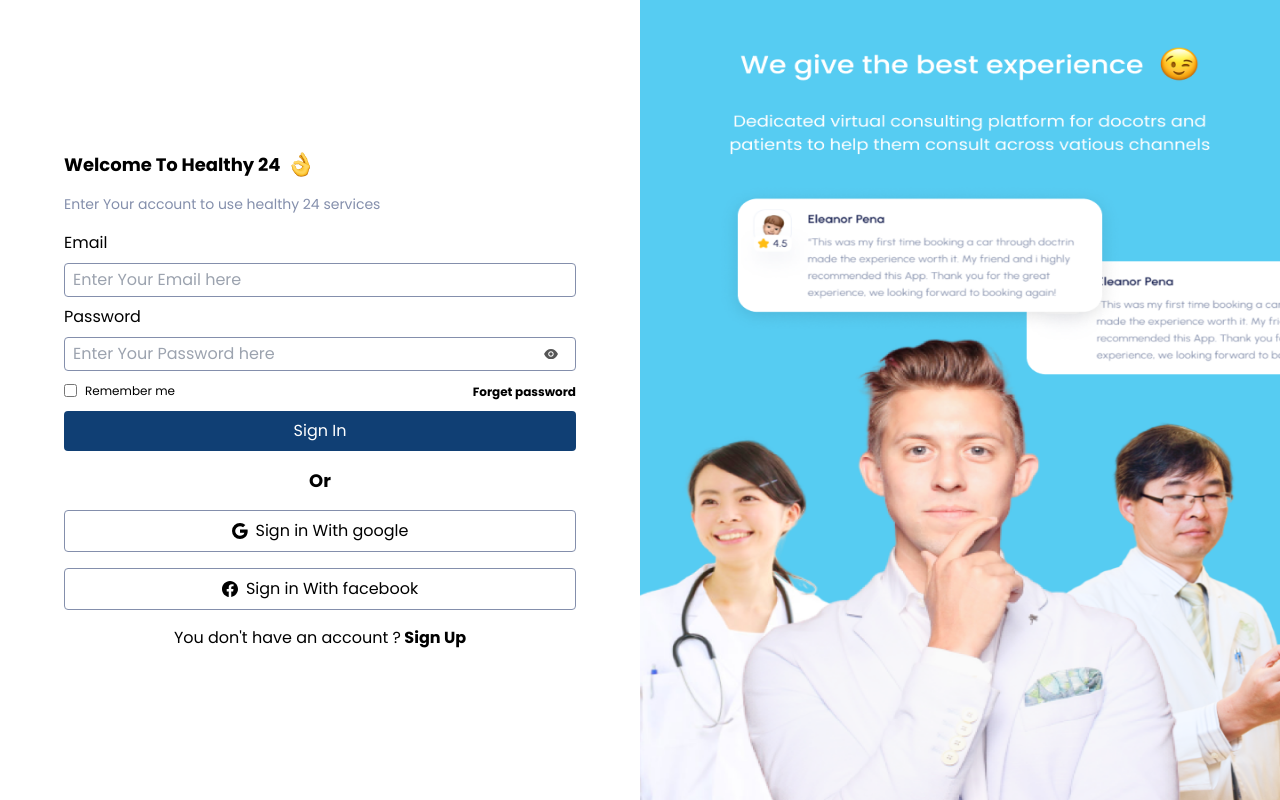
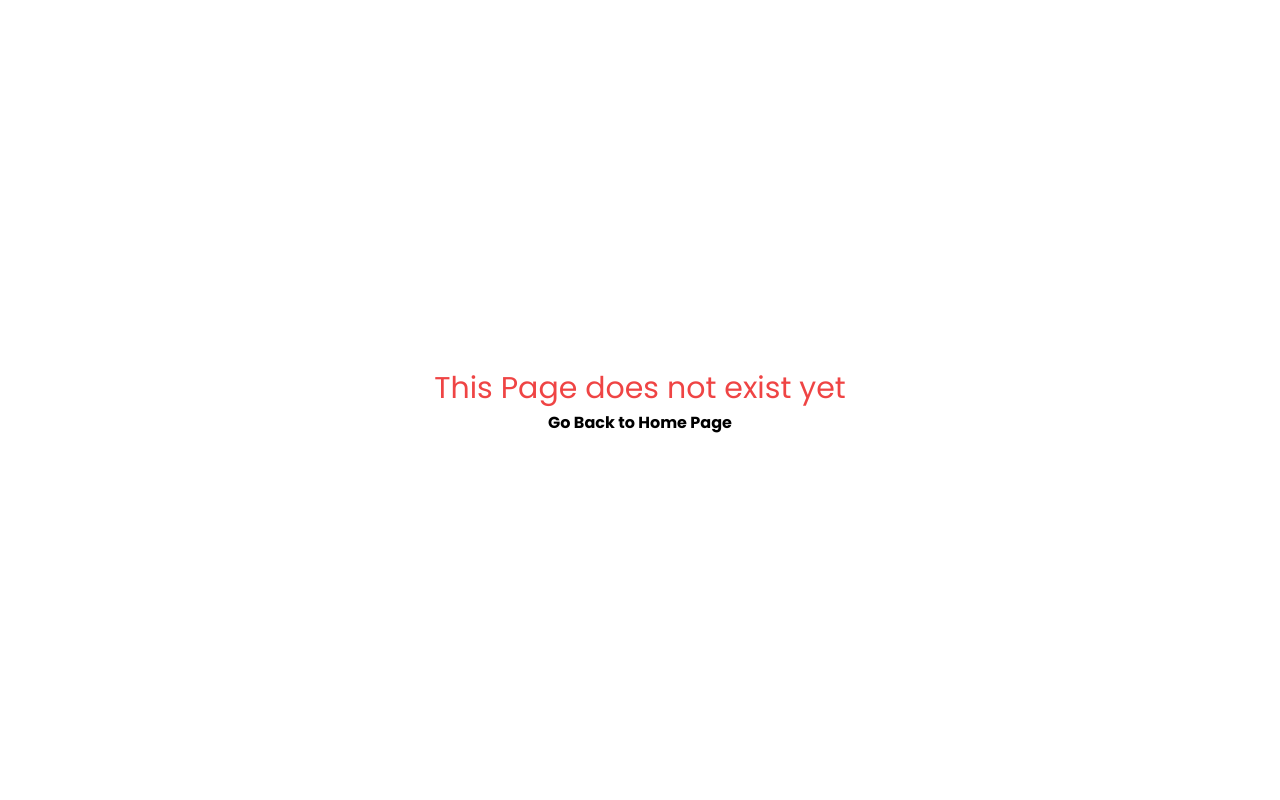
Before and after one commit to lokmaneghedied/healthy24, a React (Create React App) app: page /EditProfile in a window 1280 px wide. Before the commit this address led to /healthy24. Built offline with nearby package versions, Linux system fonts and the light colour scheme; no server answers.

Commit message:
fix routes

```diff
--- a/src/App.tsx
+++ b/src/App.tsx
@@ -18,15 +18,15 @@ const router = createBrowserRouter(
     <Route>
       {/* PUBLIC ROUTES */}
         <Route path="healthy24" element={<SignIn />} />
-        <Route path="signup" element={<SignUp />} />
-        <Route path="resetpassword" >
+        <Route path="healthy24/signup" element={<SignUp />} />
+        <Route path="healthy24/resetpassword" >
           <Route index element={<ResetPassword />} />
           <Route path="otpverification/:email" element={<OtpVerification />} />
         </Route>
 
         {/* PRIVATE ROUTES */}
         <Route
-          path="/"
+          path="healthy24"
           element={<AuthRoute > <Home /> </AuthRoute> } >
           <Route path="Dashboard" element={<DashBoard />} />
           <Route path="Profile" element={<Profile />} />
--- a/src/config/AuthRoute.tsx
+++ b/src/config/AuthRoute.tsx
@@ -18,7 +18,7 @@ const AuthRoute: React.FunctionComponent<IAuthRouteProps> = (props) => {
             if (user) {
                 setLoading(false);
             } else {
-                navigate('healthy24');
+                navigate('/healthy24');
             }
         });
 
--- a/src/pages/private/editProfile/EditProfile.tsx
+++ b/src/pages/private/editProfile/EditProfile.tsx
@@ -63,7 +63,7 @@ export const EditProfile = () => {
     dispatch(
       setCurrentDoctor(doct)
     )
-    navigate('/Profile')
+    navigate('/healthy24/Profile')
     // fetch(`${apiConfig.apiUrl1}/${id}`,{
     //   method: 'PUT',
     //     body: JSON.stringify(doct),
@@ -165,7 +165,7 @@ export const EditProfile = () => {
 
             {/* SAVE + CANCEL */}
             <div className='editProfile-buttons'>
-              <NavLink className='white_btn' to='/Profile'>Cancel</NavLink>
+              <NavLink className='white_btn' to='/healthy24/Profile'>Cancel</NavLink>
               <button className='btn'>Save changes</button>
             </div>
         </form>
--- a/src/pages/private/profile/Profile.tsx
+++ b/src/pages/private/profile/Profile.tsx
@@ -41,7 +41,7 @@ export const Profile = () => {
               <NavLink to='/EditProfile'>
                 <CiEdit className='edit-icon'/>
               </NavLink>
-              <NavLink className='edit-link' to='/EditProfile'>Edit profile</NavLink>
+              <NavLink className='edit-link' to='/healthy24/EditProfile'>Edit profile</NavLink>
             </span>
           </div>
 
--- a/src/pages/public/ErrorPage.tsx
+++ b/src/pages/public/ErrorPage.tsx
@@ -9,7 +9,7 @@ export const ErrorPage = () => {
     <section className="error-page">
         <h1 className="error-page-title">Error</h1>
         <p>{err.message}</p>
-        <NavLink className='error-page-link' to='/'> Back To LogIn page </NavLink>
+        <NavLink className='error-page-link' to='/healthy24'> Back To LogIn page </NavLink>
     </section>
   )
 }
--- a/src/pages/public/NotFound.tsx
+++ b/src/pages/public/NotFound.tsx
@@ -4,7 +4,7 @@ export const NotFound = () => {
   return (
     <div className="error-page">
       <h1 className="error-page-title">This Page does not exist yet</h1>
-      <NavLink className="error-page-link" to="/Dashboard">Go Back to Home Page</NavLink>
+      <NavLink className="error-page-link" to="/healthy24/Dashboard">Go Back to Home Page</NavLink>
     </div>
   )
 }
--- a/src/pages/public/ResetPassword.tsx
+++ b/src/pages/public/ResetPassword.tsx
@@ -21,7 +21,7 @@ export const ResetPassword = () => {
         email:'',
     },
     onSubmit : values  =>{
-      navigate(`otpverification/${values.email}`)
+      navigate(`/healthy24/resetpassword/otpverification/${values.email}`)
     },
 
     validate : values =>{
--- a/src/pages/public/SignIn.tsx
+++ b/src/pages/public/SignIn.tsx
@@ -40,7 +40,7 @@ export const SignIn = () => {
       signInWithEmailAndPassword(auth, values.email, values.password)
         .then((UserCredential)=>{
           sessionStorage.setItem("doctorId", UserCredential.user.uid)
-          navigate('/Dashboard')
+          navigate('/healthy24/Dashboard')
         })
         .catch((error)=>{
             setErr(error.code)
@@ -121,7 +121,7 @@ export const SignIn = () => {
                 </div>
             </div>
             <div>
-              <NavLink className="resetpassword" to='/resetpassword'>Forget password</NavLink>
+              <NavLink className="resetpassword" to='/healthy24/resetpassword'>Forget password</NavLink>
             </div>
           </div>
 
@@ -144,7 +144,7 @@ export const SignIn = () => {
         </button>
 
         <h1 className="minTitle"> You don't have an account ?
-          <NavLink className='link' to='/signup' > Sign Up</NavLink>
+          <NavLink className='link' to='/healthy24/signup' > Sign Up</NavLink>
         </h1>
 
       </div>
--- a/src/pages/public/SignUp.tsx
+++ b/src/pages/public/SignUp.tsx
@@ -79,7 +79,7 @@ export const SignUp = () => {
           // })
 
           sessionStorage.setItem("doctorId", UserCredential.user.uid)
-          navigate('/Dashboard')
+          navigate('/healthy24/Dashboard')
 
         }).catch((error)=>{
           setErr(error.code)
```
